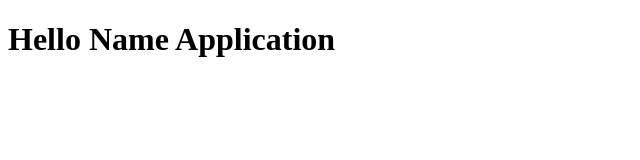
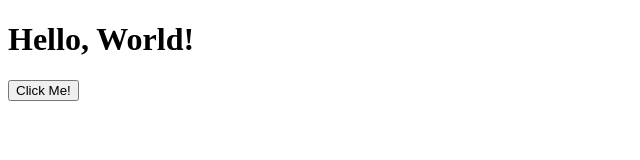
Before and after one commit to Misskhat/HelloNameApplication, a plain HTML site: page HelloNameApplication/index.html in a window 1280 px wide. Shown: the whole page, without its empty margins (0-640 px from the left). Drawn offline with Linux system fonts and the light colour scheme; files whose address does not match are found by name.

Commit message:
html part complete

```diff
--- a/HelloNameApplication/index.html
+++ b/HelloNameApplication/index.html
@@ -7,7 +7,10 @@
   <link rel="stylesheet" href="style.css">
 </head>
 <body>
-  <h1>Hello Name Application</h1>
+  <div class="container">
+    <h1>Hello, <span id="updateContent">World!</span></h1>
+    <button>Click Me!</button>
+  </div>
   <script src="script.js"></script>
 </body>
 </html>
```
